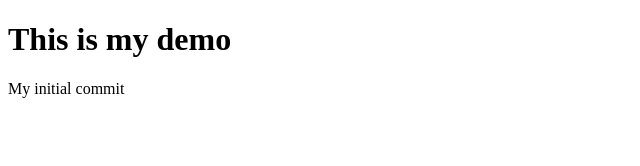
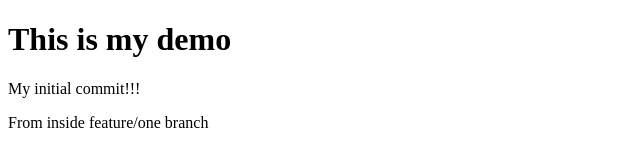
Before and after one commit to costakukurinkov/my-demo-repo2, a plain HTML site: page index.html in a window 1280 px wide. Shown: the whole page, without its empty margins (0-640 px from the left). Drawn offline with Linux system fonts and the light colour scheme.

Commit message:
my second commit from feature/one branch

```diff
--- a/index.html
+++ b/index.html
@@ -8,6 +8,7 @@
 </head>
 <body>
     <h1>This is my demo</h1>
-    <p>My initial commit</p>
+    <p>My initial commit!!!</p>
+    <p>From inside feature/one branch</p>
 </body>
 </html>
```
